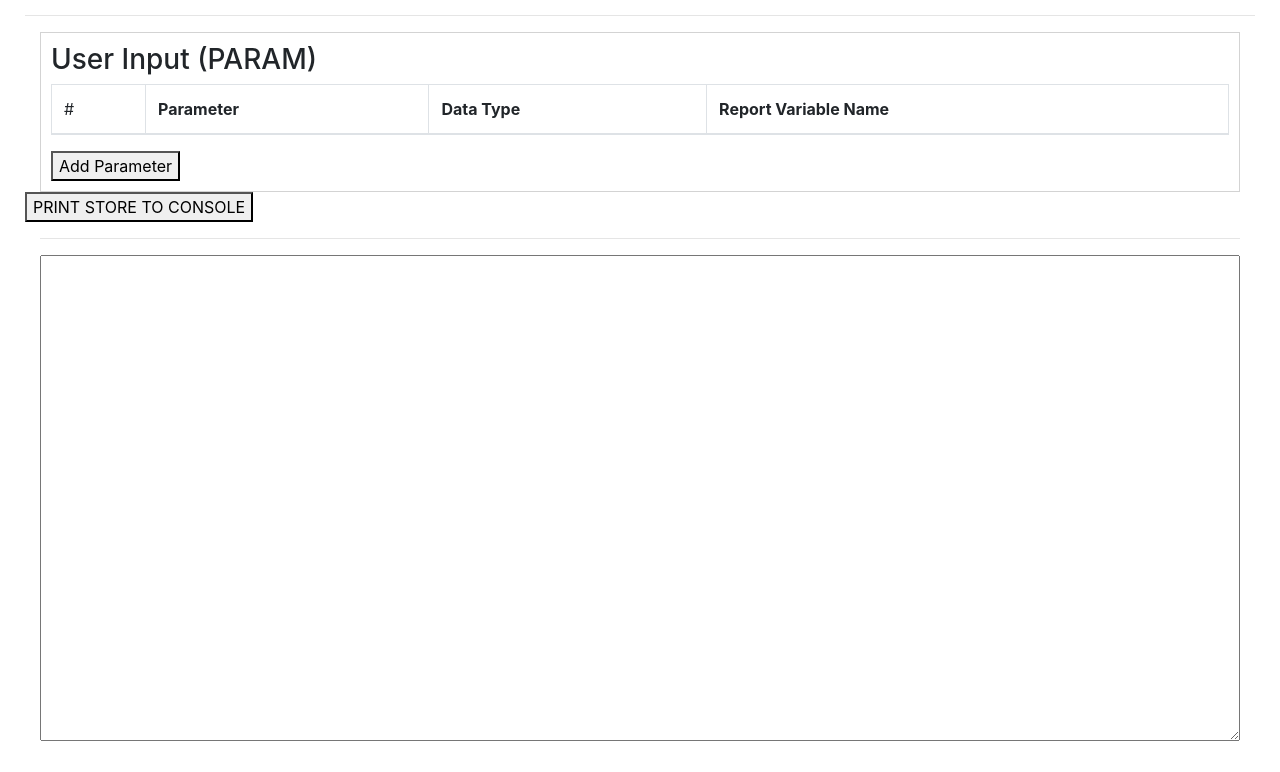
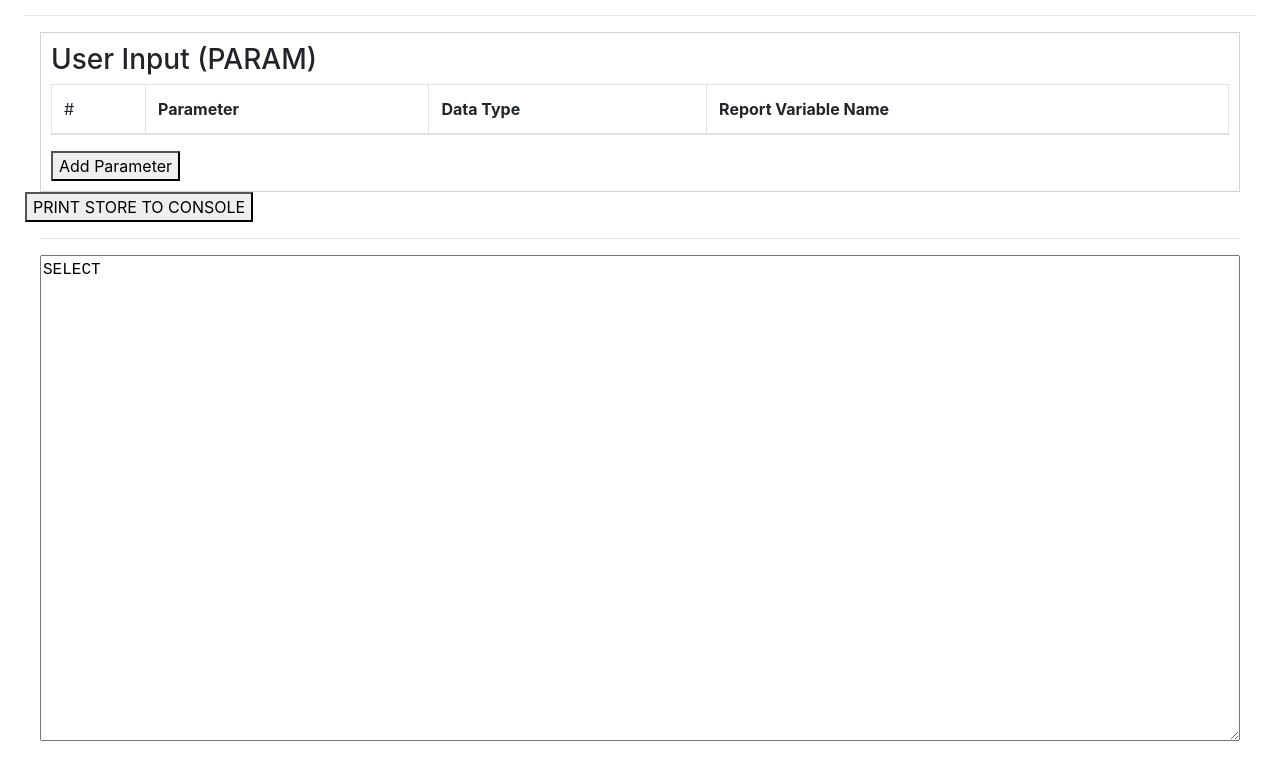
Before and after one commit to ItsAMeNick/sCube-Report-SQL-Builder, a React (Create React App) app: page / in a window 1280 px wide. Shown: the part 659-1431 px from the top of the page. Built offline with nearby package versions, Linux system fonts and the light colour scheme.

Commit message:
[NZ] Added select and required filter parsing

```diff
--- a/src/components/CORE_Output.js
+++ b/src/components/CORE_Output.js
@@ -14,7 +14,9 @@ class CORE_Output extends Component {
         let sql_text = "";
         let tables_used = this.getTablesUsed();
         let from_text = this.genFromClause(tables_used);
+        let select_text = this.genSelectClause(tables_used);
 
+        sql_text += select_text;
         sql_text += from_text;
 
         return sql_text;
@@ -48,44 +50,94 @@ class CORE_Output extends Component {
         return tables;
     }
 
-    genFromClause(tables_used) {
+    genFromClause(tables) {
         let text = "";
-        if (tables_used.length >= 1) {
-            text += "FROM " + schema[tables_used[0]].table_name + " " + schema[tables_used[0]].shortname + "\n";
+        if (tables.length >= 1) {
+            text += "FROM " + schema[tables[0]].table_name + " " + schema[tables[0]].shortname + "\n";
             text += "\n";
 
-            for (let t = 1; t < tables_used.length; t++) {
-                text += "LEFT JOIN " + schema[tables_used[t]].table_name + " " + schema[tables_used[t]].shortname + "\n";
+            for (let t = 1; t < tables.length; t++) {
+                text += "LEFT JOIN " + schema[tables[t]].table_name + " " + schema[tables[t]].shortname + "\n";
 
-                let conditions = [];
+                let req_conditions = [];
                 //Add On clause
-                for (let i in schema[tables_used[t]].join_clause) {
-                    if (schema[tables_used[0]].join_clause.includes(schema[tables_used[t]].join_clause[i])) {
-                        conditions.push(schema[tables_used[t]].join_clause[i]);
+                for (let i in schema[tables[t]].join_clause) {
+                    if (schema[tables[0]].join_clause.includes(schema[tables[t]].join_clause[i])) {
+                        req_conditions.push(schema[tables[t]].join_clause[i]);
                     }
                 }
 
-                console.log(conditions);
+                console.log(req_conditions);
 
-                //Add the Filters
-                let filters = this.props.state.filters;
-                for (let f in filters) {
-                    console.log(f);
-                }
-
-                for (let c in conditions) {
-                    console.log(c);
+                for (let c in req_conditions) {
                     if (c === "0") {
                         text += "ON ";
                     } else {
                         text += "AND ";
                     }
-                    text +=  schema[tables_used[t]].shortname + "." + conditions[c] + " = " + schema[tables_used[0]].shortname + "." + conditions[c] + "\n";
+                    text +=  schema[tables[t]].shortname + "." + req_conditions[c] + " = " + schema[tables[0]].shortname + "." + req_conditions[c] + "\n";
+                }
+
+                //Add the Filters
+                let filters = this.props.state.filters;
+                for (let f in filters) {
+                    let filter = filters[f];
+                    console.log(filter);
+                    if (filter.table_name && (filter.table_name === tables[t]) && filter.field_name) {
+                        if (req_conditions.length <=1) {
+                            text += "ON ";
+                        } else {
+                            text += "AND ";
+                        }
+
+                        if (filter.req) {
+                            text += schema[filter.table_name].shortname + "." + schema[filter.table_name].required[filter.field_name].table_key;
+                        } else {
+                            text += schema[filter.table_name].shortname + "." + schema[filter.table_name].data[filter.field_name].table_key;
+                        }
+
+                        switch (filter.comparison) {
+                            case "==": {
+                                text += " = ";
+                                break;
+                            }
+                            case "!=": {
+                                text += " != ";
+                                break;
+                            }
+                            default: break;
+                        }
+                        text += "'" + filter.value + "'";
+
+                        text += "\n";
+                        console.log(f);
+                    }
                 }
 
 
                 text += "\n";
             }
+        }
+        return text;
+    }
+
+    genSelectClause(tables) {
+        let text = "SELECT\n";
+        let flag = false;
+        for (let t in tables) {
+            for (let f in this.props.state.fields) {
+                let field = this.props.state.fields[f];
+                if (!field.table || !field.field) continue;
+                if (field.table === tables[t]) {
+                    if (flag) text += ", ";
+                    flag = true;
+
+                    if (field.field) {
+                        text += schema[tables[t]].shortname + "." +  schema[tables[t]].data[field.field].table_key + " as " + schema[tables[t]].data[field.field].name + "\n";
+                    }
+                }
+            }
+            text += "\n";
         }
         return text;
     }
--- a/src/components/FIELD_Item.js
+++ b/src/components/FIELD_Item.js
@@ -40,6 +40,9 @@ class FIELD_Container extends Component {
                                     comparison: "",
                                     value: ""
                                     };
+                    if (keys[r] === "ASI Field Name") {
+                        newFilter.comparison = "==";
+                    }
 
                     if (!this.props.filters[filterRef]) {
                         this.props.addFilter(filterRef, newFilter);
--- a/src/components/FILTER_Item.js
+++ b/src/components/FILTER_Item.js
@@ -61,7 +61,7 @@ class Filter_Container extends Component {
                         {this.getAccelaFields(this.props.filters[this.props.id].table_name)}
                     </Form.Control></td>
                 </React.Fragment> }
-                <td><Form.Control id={"comparison-"+this.props.id} as="select" onChange={this.handleChange}>
+                <td><Form.Control id={"comparison-"+this.props.id} as="select" value={this.props.filters[this.props.id].comparison} onChange={this.handleChange}>
                     <option label="" value=""/>
                     <option label="Equal To" value="=="/>
                     <option label="Not Equal To" value="!="/>
```
